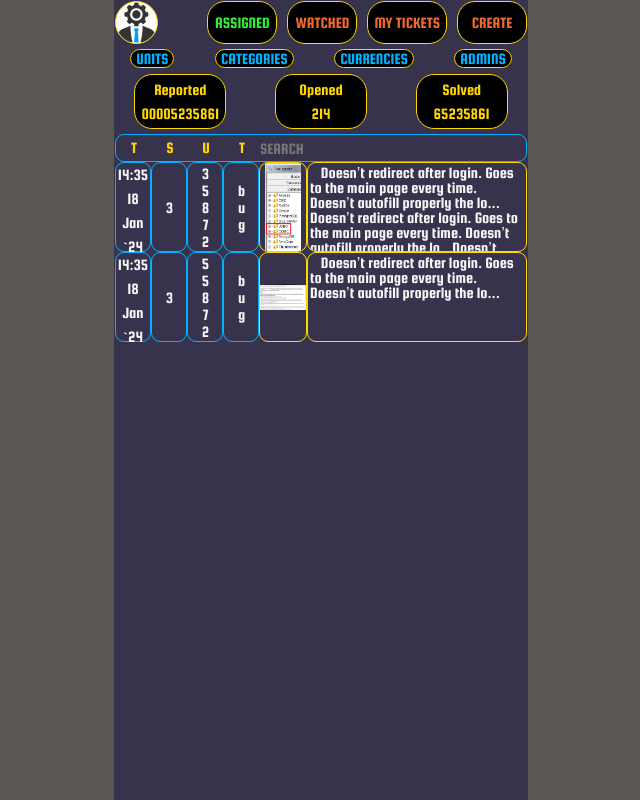
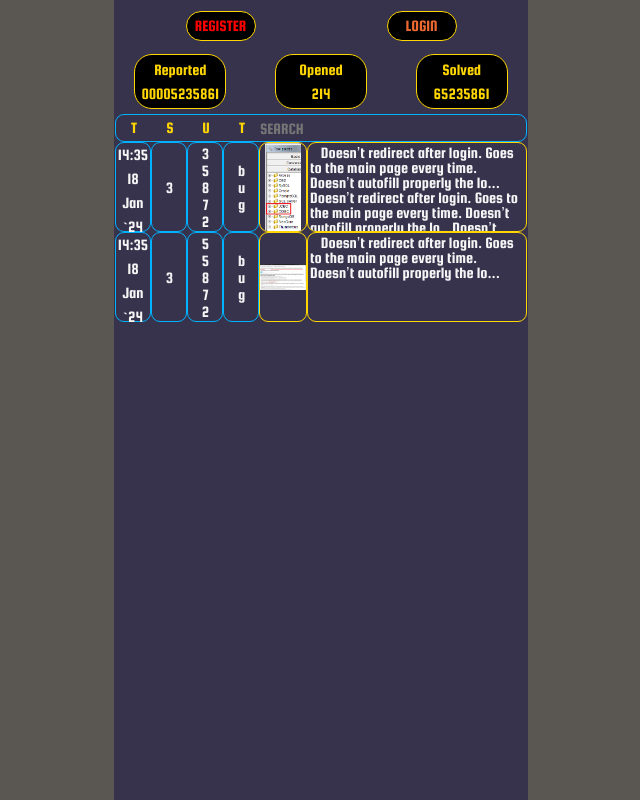
Before and after one commit to TodorZarkov/Items-Admin_Panel, a React (Vite) app in the folder items-admin-panel/: page / in a window 1280 px wide. Shown: the whole page, without its empty margins (319-959 px from the left). Built offline with nearby package versions, Linux system fonts and the light colour scheme.

Commit message:
Second level integration

```diff
--- /dev/null
+++ b/items-admin-panel/src/components/Dashboard.jsx
@@ -0,0 +1,13 @@
+export function Dashboard() {
+    return(
+        <section className="nav">
+                <ul role="list">
+                    <li><a className="btn dash" href="/">
+                        <p>Reported</p>
+                        <p>00005235861</p></a></li>
+                    <li><a className="btn dash" href="/"><p>Opened</p><p>214</p></a></li>
+                    <li><a className="btn dash" href="/"><p>Solved</p><p>65235861</p></a></li>
+                </ul>
+            </section>
+    );
+}
--- a/items-admin-panel/src/components/Header.jsx
+++ b/items-admin-panel/src/components/Header.jsx
@@ -1,71 +1,15 @@
+import { Dashboard } from "./Dashboard";
+import { SecondaryNav } from "./navigation/SecondaryNav"
+import { MainNav } from "./navigation/MainNav";
+
 export function Header() {
     return (
         <header className="nav ">
             <nav className="nav" >
-                <ul role="list">
-                    <p className="avatar dropdown ">
-                        <img className="dropbtn" src="/admin-logo.jpg" />
-                        <div className="dropdown-content">
-                            <a href="/">Menage Profile</a>
-                            <a href="/">Change Picture</a>
-                        </div>
-                    </p>
-                    <li>
-                        <a className="btn highlighted" href="/">Assigned</a>
-                    </li>
-                    <li className="dropdown ">
-                        <button className="btn important dropbtn" type="button">Watched</button>
-                        <div className="dropdown-content">
-                            <a href="/">Bugs</a>
-                            <a href="/">Units</a>
-                            <a href="/">Currencies</a>
-                            <a href="/">Categories</a>
-                            <a href="/">All</a>
-                        </div>
-                    </li>
-                    <li className="dropdown ">
-                        <button className="btn important dropbtn" type="button">My Tickets</button>
-                        <div className="dropdown-content">
-                            <a href="/">Bugs</a>
-                            <a href="/">Units</a>
-                            <a href="/">Currencies</a>
-                            <a href="/">Categories</a>
-                            <a href="/">All</a>
-                        </div>
-                    </li>
-                    <li className="dropdown ">
-                        <button className="btn important dropbtn" type="button">Create</button>
-                        <div className="dropdown-content">
-                            <a href="/">Bug</a>
-                            <a href="/">Unit</a>
-                            <a href="/">Currency</a>
-                            <a href="/">Category</a>
-                            <a href="/">Any</a>
-                        </div>
-                    </li>
-                    <li  className="not-render">
-                        <a className="btn register" href="/">Register</a>
-                    </li>
-                    <li  className="not-render">
-                        <a className="btn login" href="/">Login</a>
-                    </li>
-                </ul>
-                <ul role="list">
-                    <li><a className="btn secondary" href="/">Units</a></li>
-                    <li><a className="btn secondary" href="/">Categories</a></li>
-                    <li><a className="btn secondary" href="/">Currencies</a></li>
-                    <li><a className="btn secondary" href="/">Admins</a></li>
-                </ul>
+                <MainNav/>
+                {/* <SecondaryNav/> */}
             </nav>
-            <section className="nav">
-                <ul role="list">
-                    <li><a className="btn dash" href="/">
-                        <p>Reported</p>
-                        <p>00005235861</p></a></li>
-                    <li><a className="btn dash" href="/"><p>Opened</p><p>214</p></a></li>
-                    <li><a className="btn dash" href="/"><p>Solved</p><p>65235861</p></a></li>
-                </ul>
-            </section>
+            <Dashboard/>
         </header>
     );
 }
--- /dev/null
+++ b/items-admin-panel/src/components/navigation/AdminNav.jsx
@@ -0,0 +1,14 @@
+
+import { RegularNav } from "./RegularNav";
+
+export function AdminNav() {
+    return (
+        <>
+            <RegularNav/>
+            <li>
+                <a className="btn highlighted" href="/">Assigned</a>
+            </li>
+        </>
+
+    );
+}
--- /dev/null
+++ b/items-admin-panel/src/components/navigation/GuestNav.jsx
@@ -0,0 +1,12 @@
+export function GuestNav() {
+    return (
+        <>
+            <li >
+                <a className="btn register" href="/">Register</a>
+            </li>
+            <li >
+                <a className="btn login" href="/">Login</a>
+            </li>
+        </>
+    );
+}
--- /dev/null
+++ b/items-admin-panel/src/components/navigation/MainNav.jsx
@@ -0,0 +1,13 @@
+import { AdminNav } from "./AdminNav";
+import { GuestNav } from "./GuestNav";
+import { RegularNav } from "./RegularNav";
+
+export function MainNav() {
+    return(
+        <ul role="list">
+                   {/* <RegularNav/> */}
+                   {/* <AdminNav/> */}
+                    <GuestNav/>
+                </ul>
+    );
+}
--- /dev/null
+++ b/items-admin-panel/src/components/navigation/RegularNav.jsx
@@ -0,0 +1,46 @@
+
+
+export function RegularNav() {
+    return (
+        <>
+            <p className="avatar dropdown ">
+                <img className="dropbtn" src="/admin-logo.jpg" />
+                <div className="dropdown-content">
+                    <a href="/">Menage Profile</a>
+                    <a href="/">Change Picture</a>
+                </div>
+            </p>
+            <li className="dropdown ">
+                <button className="btn important dropbtn" type="button">Watched</button>
+                <div className="dropdown-content">
+                    <a href="/">Bugs</a>
+                    <a href="/">Units</a>
+                    <a href="/">Currencies</a>
+                    <a href="/">Categories</a>
+                    <a href="/">All</a>
+                </div>
+            </li>
+
+            <li className="dropdown ">
+                <button className="btn important dropbtn" type="button">My Tickets</button>
+                <div className="dropdown-content">
+                    <a href="/">Bugs</a>
+                    <a href="/">Units</a>
+                    <a href="/">Currencies</a>
+                    <a href="/">Categories</a>
+                    <a href="/">All</a>
+                </div>
+            </li>
+            <li className="dropdown ">
+                <button className="btn important dropbtn" type="button">Create</button>
+                <div className="dropdown-content">
+                    <a href="/">Bug</a>
+                    <a href="/">Unit</a>
+                    <a href="/">Currency</a>
+                    <a href="/">Category</a>
+                    <a href="/">Any</a>
+                </div>
+            </li>
+        </>
+    );
+}
--- /dev/null
+++ b/items-admin-panel/src/components/navigation/SecondaryNav.jsx
@@ -0,0 +1,10 @@
+export function SecondaryNav() {
+    return (
+        <ul role="list">
+            <li><a className="btn secondary" href="/">Units</a></li>
+            <li><a className="btn secondary" href="/">Categories</a></li>
+            <li><a className="btn secondary" href="/">Currencies</a></li>
+            <li><a className="btn secondary" href="/">Admins</a></li>
+        </ul>
+    );
+}
```
